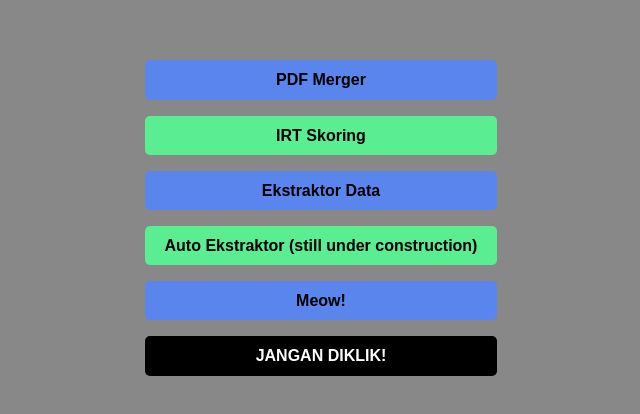
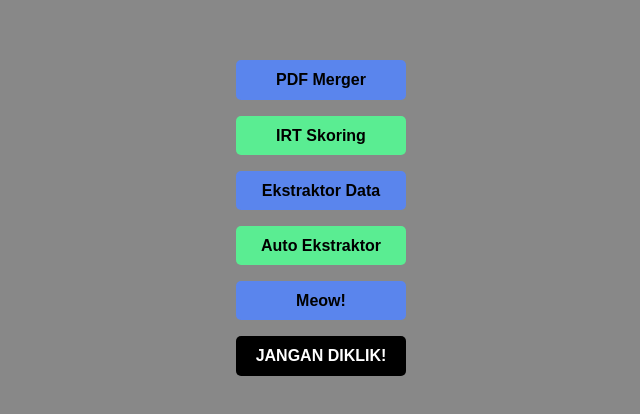
Before and after one commit to A-Sanusi/A-Sanusi.github.io, a plain HTML site: page vibe_coding/vibe_coding.html in a window 1280 px wide. Shown: the part 182-596 px from the top of the page, without its empty margins (319-959 px from the left). Drawn offline with Linux system fonts and the light colour scheme.

Commit message:
small fix

```diff
--- a/vibe_coding/vibe_coding.html
+++ b/vibe_coding/vibe_coding.html
@@ -73,7 +73,7 @@
 <p><a href="PDF_Merger.html" class="btn">PDF Merger</a></p>
 <p><a href="IRT_Skoring.html" class="btn_2">IRT Skoring</a></p>
 <p><a href="Data_Extractor.html" class="btn">Ekstraktor Data</a></p>
-<p><a href="Auto_Extractor.html" class="btn_2">Auto Ekstraktor (still under construction)</a></p>
+<p><a href="Auto_Extractor.html" class="btn_2">Auto Ekstraktor</a></p>
 <p><a href="meow.html" class="btn">Meow!</a></p>
 <p><a href="Jangan_Diklik.html" class="btn_forbidden">JANGAN DIKLIK!</a></p>
 </div>
```
Also changed, not shown: vibe_coding/Auto_Extractor.html (+1 -1 lines).
